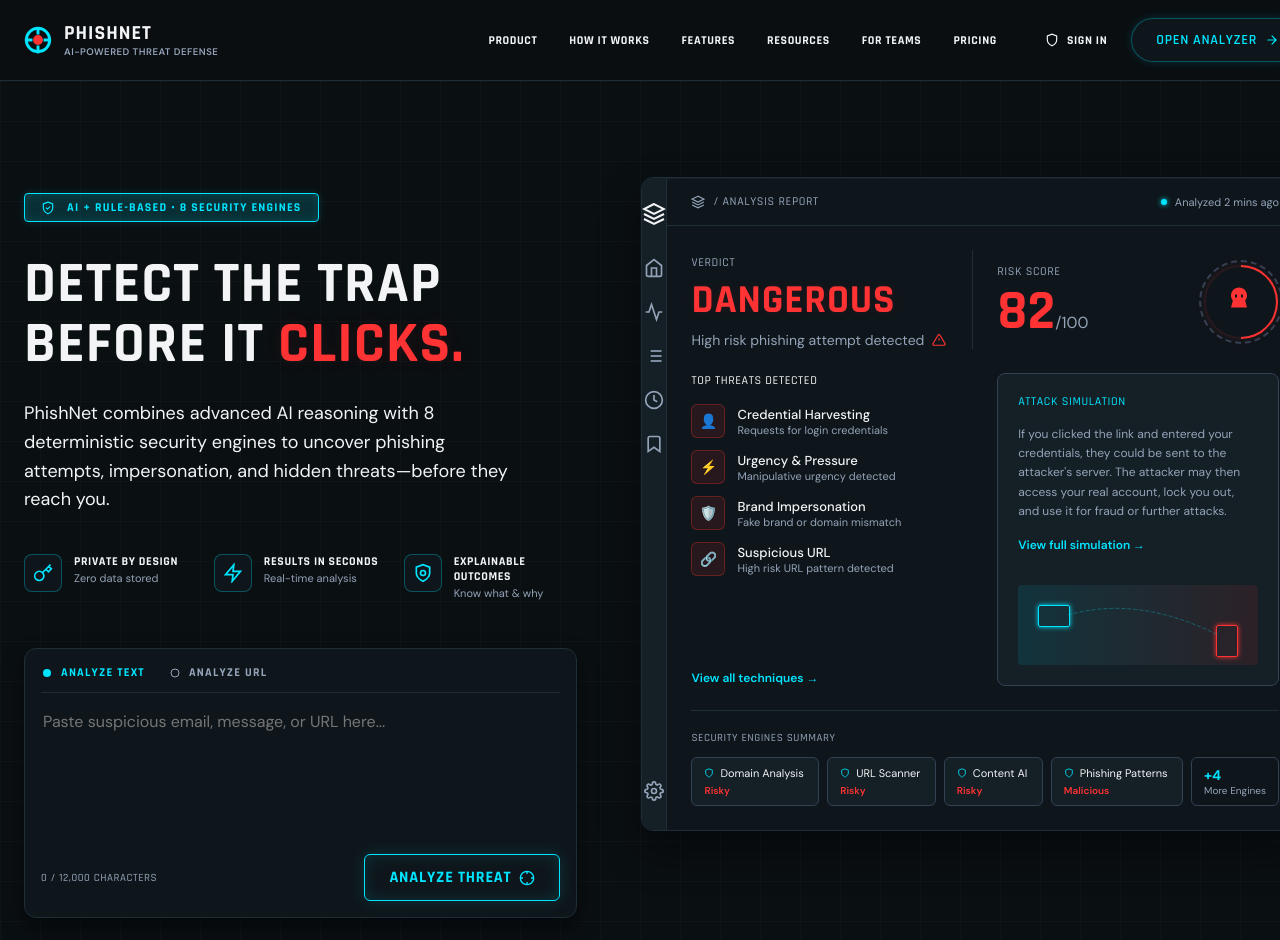
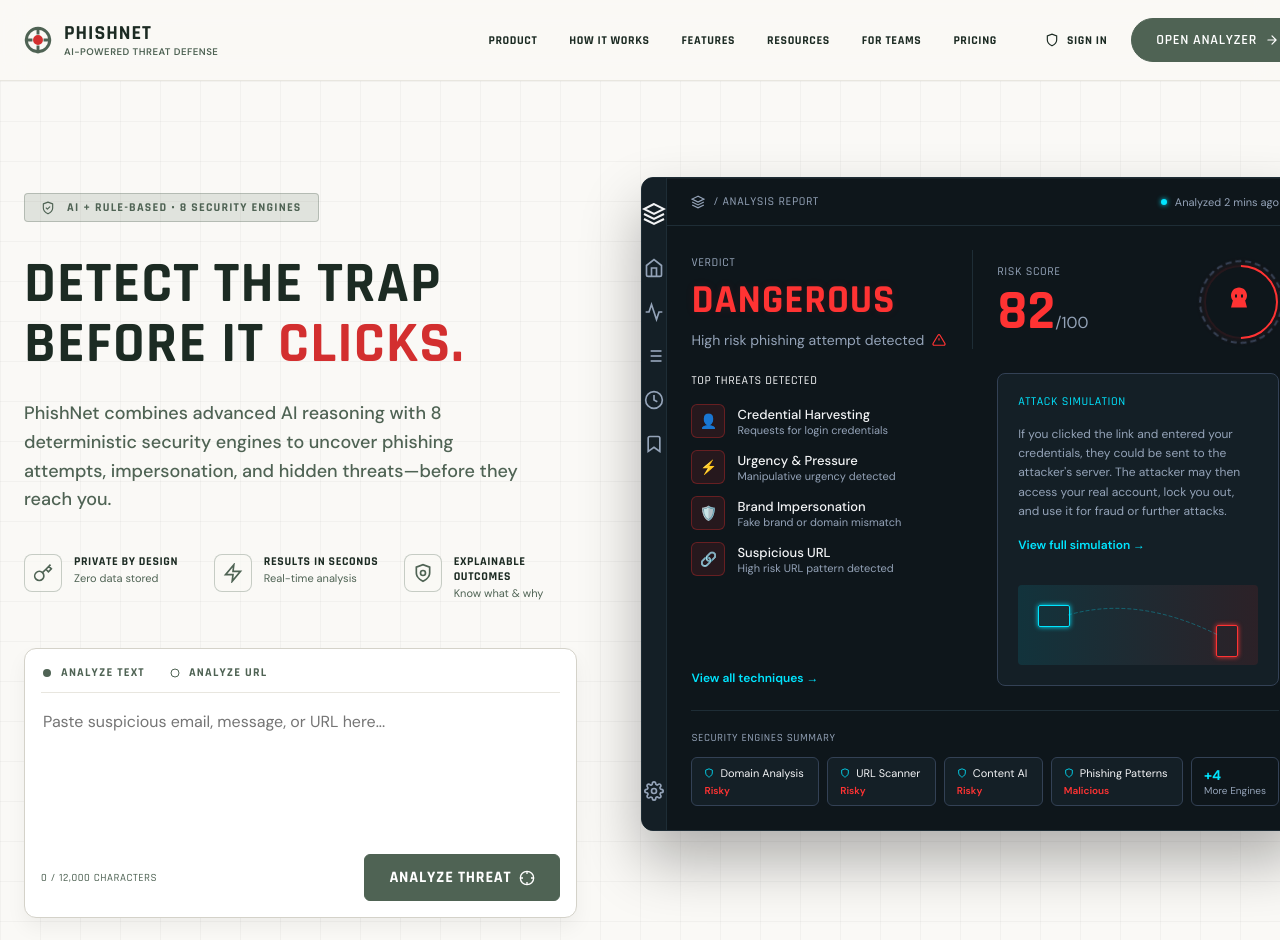
Before and after one commit to Singh4599/PhishNet, a Next.js app: page / in a window 1280 px wide. Shown: the top 940 px of the page. Built offline with nearby package versions, Linux system fonts and the light colour scheme.

Commit message:
feat(ui): hybrid light theme with dark dashboard

```diff
--- a/app/components/Header.tsx
+++ b/app/components/Header.tsx
@@ -12,7 +12,7 @@
         position: "sticky",
         top: 0,
         zIndex: 100,
-        backgroundColor: "rgba(10, 15, 18, 0.9)", // Dark background
+        backgroundColor: "rgba(250, 249, 246, 0.9)", // Light background
         backdropFilter: "blur(12px)",
         borderBottom: "1px solid var(--glass-border)",
       }}
--- a/app/components/HeroSection.tsx
+++ b/app/components/HeroSection.tsx
@@ -10,7 +10,6 @@
 
   const handleAnalyze = () => {
     if (inputVal.trim()) {
-      // In a real app we might pass this state, but for now just navigate
       router.push("/scan");
     }
   };
@@ -34,21 +33,20 @@
             alignItems: "flex-start",
           }}
         >
-          {/* ── LEFT COLUMN: Copy & Input ── */}
+          {/* ── LEFT COLUMN: Copy & Input (Light Theme) ── */}
           <div style={{ paddingRight: "1rem", paddingTop: "1rem" }}>
 
-            {/* Cyber Badge */}
+            {/* Badge */}
             <div
               style={{
                 display: "inline-flex",
                 alignItems: "center",
                 gap: "0.75rem",
                 padding: "0.375rem 1rem",
-                border: "1px solid var(--cyan)",
+                border: "1px solid var(--cyan-border)",
                 borderRadius: "4px",
                 background: "var(--cyan-dim)",
                 marginBottom: "2rem",
-                boxShadow: "0 0 10px var(--cyan-dim), inset 0 0 10px var(--cyan-dim)",
               }}
             >
               <svg width="14" height="14" viewBox="0 0 24 24" fill="none" stroke="var(--cyan)" strokeWidth="2" strokeLinecap="round" strokeLinejoin="round">
@@ -72,18 +70,18 @@
               }}
             >
               DETECT THE TRAP<br />
-              BEFORE IT <span style={{ color: "var(--red)", textShadow: "0 0 15px var(--red-dim)" }}>CLICKS.</span>
+              BEFORE IT <span style={{ color: "var(--red)" }}>CLICKS.</span>
             </h1>
 
             {/* Subtitle */}
             <p
               style={{
                 fontSize: "1.125rem",
-                color: "var(--text-white)",
+                color: "var(--text-muted)",
                 lineHeight: 1.6,
                 marginBottom: "2.5rem",
                 maxWidth: "90%",
-                fontWeight: 400,
+                fontWeight: 500,
               }}
             >
               PhishNet combines advanced AI reasoning with 8 deterministic
@@ -113,7 +111,7 @@
               ].map((f, i) => (
                 <div key={i} style={{ display: "flex", gap: "0.75rem", alignItems: "flex-start" }}>
                   <div style={{ flexShrink: 0 }}>
-                    <div style={{ width: "36px", height: "36px", borderRadius: "8px", background: "var(--bg-panel)", border: "1px solid var(--cyan-border)", display: "flex", alignItems: "center", justifyContent: "center" }}>
+                    <div style={{ width: "36px", height: "36px", borderRadius: "8px", background: "var(--glass-bg)", border: "1px solid var(--cyan-border)", display: "flex", alignItems: "center", justifyContent: "center" }}>
                       {f.icon}
                     </div>
                   </div>
@@ -126,7 +124,7 @@
             </div>
 
             {/* The Input Box */}
-            <div style={{ background: "var(--bg-panel)", border: "1px solid var(--glass-border)", borderRadius: "var(--radius-panel)", padding: "1rem", position: "relative", boxShadow: "0 10px 20px rgba(0,0,0,0.5)" }}>
+            <div style={{ background: "#FFFFFF", border: "1px solid var(--glass-border-light)", borderRadius: "var(--radius-panel)", padding: "1rem", position: "relative", boxShadow: "0 10px 20px rgba(0,0,0,0.05)" }}>
               {/* Tabs */}
               <div style={{ display: "flex", gap: "1.5rem", marginBottom: "1rem", borderBottom: "1px solid var(--glass-border)", paddingBottom: "0.75rem" }}>
                 <span style={{ fontSize: "0.75rem", fontFamily: "var(--font-rajdhani)", fontWeight: 700, letterSpacing: "0.1em", color: "var(--cyan)", display: "flex", alignItems: "center", gap: "0.5rem" }}>
@@ -164,7 +162,7 @@
               <span style={{ fontSize: "0.6875rem", fontFamily: "var(--font-rajdhani)", fontWeight: 700, letterSpacing: "0.05em", color: "var(--text-white)", textTransform: "uppercase" }}>TRY A SAMPLE:</span>
               <div style={{ display: "flex", gap: "0.5rem" }}>
                 {["Fake Bank Alert", "Delivery Scam", "Prize Email", "Normal Message"].map(chip => (
-                  <button key={chip} style={{ background: "var(--bg-panel)", border: "1px solid var(--glass-border)", padding: "0.375rem 0.75rem", borderRadius: "4px", fontSize: "0.6875rem", color: "var(--text-muted)", cursor: "pointer", transition: "all 0.2s" }} onMouseEnter={e => e.currentTarget.style.color="var(--text-white)"} onMouseLeave={e => e.currentTarget.style.color="var(--text-muted)"}>
+                  <button key={chip} style={{ background: "#FFFFFF", border: "1px solid var(--glass-border-light)", padding: "0.375rem 0.75rem", borderRadius: "4px", fontSize: "0.6875rem", color: "var(--text-muted)", cursor: "pointer", transition: "all 0.2s" }} onMouseEnter={e => e.currentTarget.style.color="var(--cyan)"} onMouseLeave={e => e.currentTarget.style.color="var(--text-muted)"}>
                     {chip}
                   </button>
                 ))}
@@ -173,7 +171,7 @@
 
           </div>
 
-          {/* ── RIGHT COLUMN: CSS Cyber Dashboard ── */}
+          {/* ── RIGHT COLUMN: CSS Cyber Dashboard (Isolated Dark Theme) ── */}
           <div style={{ position: "relative" }}>
 
             <div className="cyber-panel" style={{ display: "flex", overflow: "hidden", minHeight: "650px" }}>
--- a/app/globals.css
+++ b/app/globals.css
@@ -4,42 +4,44 @@
 
 :root {
   /*
-   * CYBER THEME (High-Tech Threat Defense)
+   * GLOBAL LIGHT THEME (Earthy Cream)
    */
+  --bg-dark: #FAF9F6;      /* Global Background */
+  --bg-light: #F8FAFC;     /* Bottom section */
+  --bg-ribbon: #1C2B23;    /* Dark earthy green for ribbon */
 
-  /* Backgrounds */
-  --bg-dark: #0A0F12;      /* Main dark background for Hero */
-  --bg-panel: #0E161B;     /* Dashboard panel background */
-  --bg-panel-2: #141F26;   /* Lighter panel background */
-  --bg-light: #F8FAFC;     /* Background for bottom section */
-  --bg-ribbon: #081B1F;    /* Middle ribbon background */
+  /* Light Theme Text */
+  --text-white: #1C2B23;   /* Main dark text */
+  --text-muted: #4F6354;   /* Muted green/gray */
+  --text-dark: #1C2B23;    /* For bottom section text */
 
-  /* Text */
-  --text-white: #F3F4F6;
-  --text-muted: #94A3B8;
-  --text-dark: #0F172A;    /* For light section text */
+  /* Global Accents */
+  --cyan: #4F6354;         /* Forest green replaces cyan for global accents */
+  --cyan-dim: rgba(79, 99, 84, 0.15);
+  --cyan-border: rgba(79, 99, 84, 0.3);
 
-  /* Accent Colors */
-  --cyan: #00E5FF;
-  --cyan-dim: rgba(0, 229, 255, 0.15);
-  --cyan-border: rgba(0, 229, 255, 0.3);
-
-  --red: #FF3333;
-  --red-dim: rgba(255, 51, 51, 0.1);
-  --red-border: rgba(255, 51, 51, 0.3);
-
-  /* Semantic Colors for components */
-  --danger: var(--red);
-  --danger-bg: var(--red-dim);
-  --danger-border: var(--red-border);
-
-  --warning: #F59E0B;
-  --safe: #10B981;
+  --red: #D32F2F;
+  --red-dim: rgba(211, 47, 47, 0.1);
+  --red-border: rgba(211, 47, 47, 0.3);
 
   /* Borders & Surfaces */
-  --glass-border: #1E2D36;
-  --glass-border-light: #334155;
-  --glass-bg: rgba(14, 22, 27, 0.7);
+  --glass-border: #E8E6DF;
+  --glass-border-light: #D4D2C9;
+  --glass-bg: rgba(250, 249, 246, 0.7);
+
+  /* Dashboard Panel styling (Cyber Dark Mode Override) */
+  --cyber-bg-panel: #0E161B;
+  --cyber-bg-panel-2: #141F26;
+  --cyber-text-white: #F3F4F6;
+  --cyber-text-muted: #94A3B8;
+  --cyber-cyan: #00E5FF;
+  --cyber-cyan-dim: rgba(0, 229, 255, 0.15);
+  --cyber-cyan-border: rgba(0, 229, 255, 0.3);
+  --cyber-red: #FF3333;
+  --cyber-red-dim: rgba(255, 51, 51, 0.1);
+  --cyber-red-border: rgba(255, 51, 51, 0.3);
+  --cyber-glass-border: #1E2D36;
+  --cyber-glass-border-light: #334155;
 
   /* Geometry */
   --radius-panel: 12px;
@@ -52,7 +54,7 @@
 }
 
 body {
-  background-color: var(--bg-dark); /* Default to dark for top part */
+  background-color: var(--bg-dark);
   color: var(--text-white);
   font-family: var(--font-dm-sans), sans-serif;
   -webkit-font-smoothing: antialiased;
@@ -74,21 +76,21 @@
 /* Layout utilities */
 .content-width {
   width: 100%;
-  max-width: 1280px; /* Wider for this complex layout */
+  max-width: 1280px;
   margin: 0 auto;
   padding-inline: 1.5rem;
 }
 
-/* Sci-fi Buttons */
+/* Sci-fi Buttons (Adapted for Light Theme) */
 .btn-cyan {
   display: inline-flex;
   align-items: center;
   justify-content: center;
   gap: 0.5rem;
   padding: 0.75rem 1.5rem;
-  background: var(--bg-panel);
-  color: var(--cyan);
-  border: 1px solid var(--cyan-border);
+  background: var(--cyan);
+  color: #FFFFFF;
+  border: 1px solid var(--cyan);
   border-radius: var(--radius-pill);
   font-family: var(--font-rajdhani), sans-serif;
   font-weight: 600;
@@ -98,13 +100,11 @@
   cursor: pointer;
   transition: all 0.2s ease;
   text-decoration: none;
-  box-shadow: 0 0 10px var(--cyan-dim);
 }
 
 .btn-cyan:hover {
-  background: var(--cyan-dim);
-  border-color: var(--cyan);
-  box-shadow: 0 0 20px var(--cyan-dim);
+  background: #3E4E42;
+  border-color: #3E4E42;
 }
 
 .btn-cyan-solid {
@@ -113,8 +113,8 @@
   justify-content: center;
   gap: 0.5rem;
   padding: 0.875rem 2rem;
-  background: transparent;
-  color: var(--cyan);
+  background: var(--cyan);
+  color: #FFFFFF;
   border: 1px solid var(--cyan);
   border-radius: var(--radius-btn);
   font-family: var(--font-rajdhani), sans-serif;
@@ -124,35 +124,31 @@
   letter-spacing: 0.05em;
   cursor: pointer;
   transition: all 0.2s ease;
-  position: relative;
-  overflow: hidden;
-  box-shadow: inset 0 0 15px var(--cyan-dim), 0 0 15px var(--cyan-dim);
-}
-
-.btn-cyan-solid::before {
-  content: "";
-  position: absolute;
-  top: 0; left: 0; right: 0; bottom: 0;
-  background: linear-gradient(90deg, transparent, var(--cyan-dim), transparent);
-  transform: translateX(-100%);
-  transition: transform 0.4s ease;
-}
-
-.btn-cyan-solid:hover::before {
-  transform: translateX(100%);
 }
 
 .btn-cyan-solid:hover {
-  box-shadow: inset 0 0 25px var(--cyan-dim), 0 0 25px var(--cyan-dim);
+  background: #3E4E42;
 }
 
-/* Dashboard Panel styling */
+/* Cyber Dashboard Panel (Forced Dark Mode) */
 .cyber-panel {
-  background: var(--bg-panel);
-  border: 1px solid var(--glass-border);
+  background: var(--cyber-bg-panel);
+  border: 1px solid var(--cyber-glass-border);
   border-radius: var(--radius-panel);
-  box-shadow: 0 20px 40px rgba(0,0,0,0.4), inset 0 1px 0 rgba(255,255,255,0.05);
+  box-shadow: 0 30px 60px rgba(0,0,0,0.3), inset 0 1px 0 rgba(255,255,255,0.05);
   position: relative;
+  /* Override variables for children of the panel to use cyber dark mode */
+  --bg-panel-2: var(--cyber-bg-panel-2);
+  --text-white: var(--cyber-text-white);
+  --text-muted: var(--cyber-text-muted);
+  --cyan: var(--cyber-cyan);
+  --cyan-dim: var(--cyber-cyan-dim);
+  --cyan-border: var(--cyber-cyan-border);
+  --red: var(--cyber-red);
+  --red-dim: var(--cyber-red-dim);
+  --red-border: var(--cyber-red-border);
+  --glass-border: var(--cyber-glass-border);
+  --glass-border-light: var(--cyber-glass-border-light);
 }
 
 /* Animations */
@@ -161,20 +157,15 @@
   100% { opacity: 1; transform: translateY(0); }
 }
 
-@keyframes pulseGlow {
-  0%, 100% { box-shadow: 0 0 10px var(--red-dim); }
-  50% { box-shadow: 0 0 25px var(--red-border); }
+@keyframes spin {
+  0% { transform: rotate(0deg); }
+  100% { transform: rotate(360deg); }
 }
 
-@keyframes gridScan {
-  0% { background-position: 0 0; }
-  100% { background-position: 0 40px; }
-}
-
-/* Utility to style the dark background grid shown in the image */
+/* Utility to style the background grid for light theme */
 .bg-grid {
   background-image:
-    linear-gradient(rgba(255,255,255,0.02) 1px, transparent 1px),
-    linear-gradient(90deg, rgba(255,255,255,0.02) 1px, transparent 1px);
+    linear-gradient(rgba(0,0,0,0.03) 1px, transparent 1px),
+    linear-gradient(90deg, rgba(0,0,0,0.03) 1px, transparent 1px);
   background-size: 40px 40px;
 }
```
